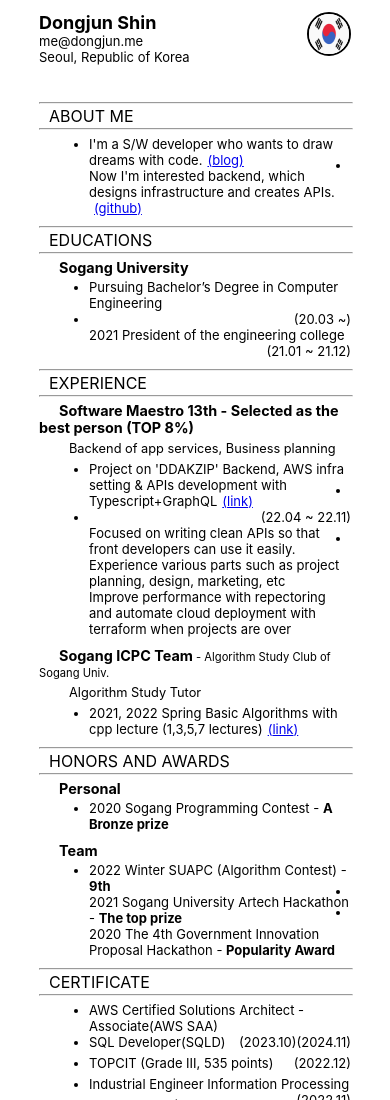
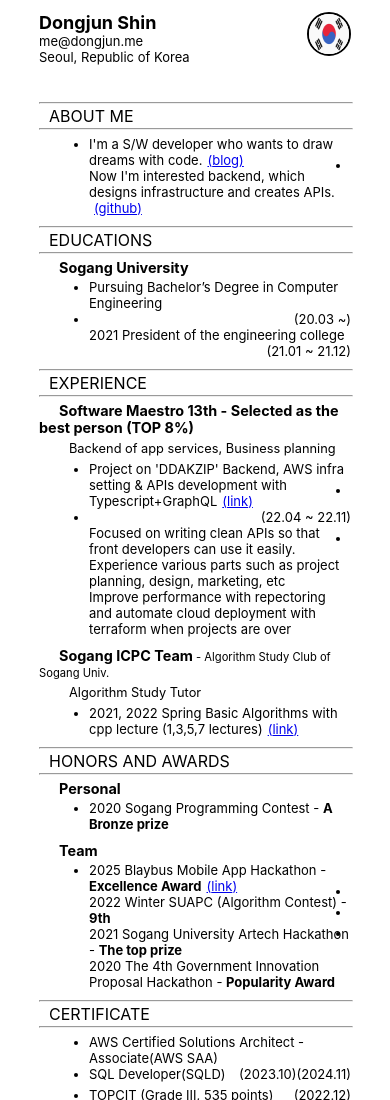
Before and after one commit to americano212/typescript-react-resume-page, a React (Create React App) app: page / in a window 390 px wide. Shown: the top 1100 px of the page. Built offline with nearby package versions, Linux system fonts and the light colour scheme.

Commit message:
chore: add data about '2025 Blaybus Mobile App Hackathon'

```diff
--- a/src/assets/datas/awards.data.ts
+++ b/src/assets/datas/awards.data.ts
@@ -8,7 +8,7 @@ export const awardsData: Content[] = [
     details: [
       {
         enText: "2020 Sogang Programming Contest - " ,
-        krText: "2022 서강대학교 프로그래밍 대회 SPC - ",
+        krText: "2020 서강대학교 프로그래밍 대회 SPC - ",
         enEndBold: "A Bronze prize",
         krEndBold: "동상",
         isDisplay: true
@@ -20,6 +20,15 @@ export const awardsData: Content[] = [
     krSubtitle: "Team",
     isDisplay: true,
     details: [
+      {
+        enText: "2025 Blaybus Mobile App Hackathon - ",
+        krText: "2025 Blaybus 실전 앱 개발 경진대회 - ",
+        enEndBold:"Excellence Award",
+        krEndBold:"우수상",
+        linkText: "link",
+        linkUrl: "https://github.com/americano212/dohands-hackathon-backend",
+        isDisplay: true
+      },
       {
         enText: "2022 Winter SUAPC (Algorithm Contest) - " ,
         krText: "2022 Winter SUAPC (알고리즘 대회) - ",
```
